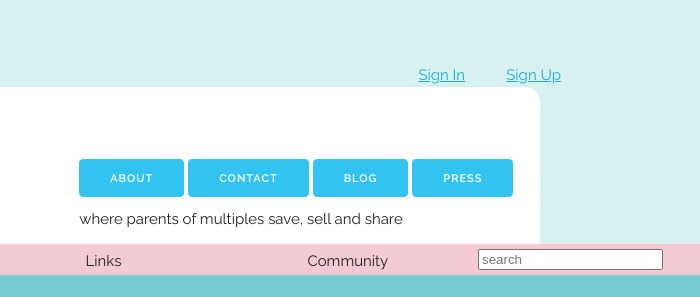
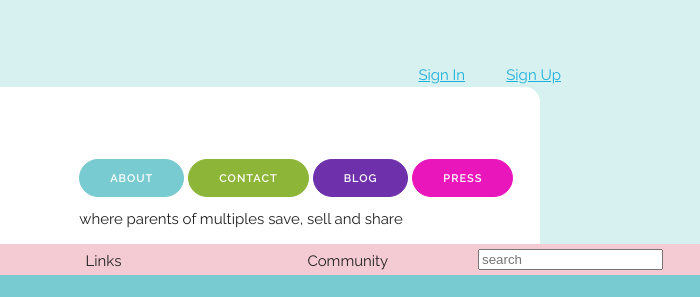
Before and after one commit to Capocaccia/skeleton, a plain HTML site: page src/index.html in a window 1280 px wide. Shown: the part 54-351 px from the top of the page, 580-1280 px from the left. Drawn offline with Linux system fonts and the light colour scheme.

Commit message:
top buttons

```diff
--- a/src/css/main.css
+++ b/src/css/main.css
@@ -42,28 +42,33 @@ body {
  .content {
   background-color: white;
   border-radius: 0 0 1em 1em;
-<<<<<<< HEAD
 }
 
 p {
   display: inline;
 }
 
+.button {
+  border-radius: 2em 2em 2em 2em;
+  color: white;
+}
 
+.button:first-child {
+  background-color: #78cbd0;
+  border-color: #78cbd0;
+}
 
+.button:nth-child(2) {
+  background-color: #8db639;
+  border-color: #8db639;
+}
 
+.button:nth-child(3) {
+  background-color: #6f30ac;
+  border-color: #6f30ac;
+}
 
-
-
-
-
-
-
-
-=======
- }
-
- p {
-   display: inline;
- }
->>>>>>> 07e80545111401e443735aaaab16d835aa7c41b2
+.button:nth-child(4) {
+  background-color: #e916bc;
+  border-color: #e916bc;
+}
--- a/src/css/skeleton.css
+++ b/src/css/skeleton.css
@@ -205,14 +205,14 @@ button.button-primary,
 input[type="submit"].button-primary,
 input[type="reset"].button-primary,
 input[type="button"].button-primary {
-  color: #FFF;
+/*  color: #FFF;
   background-color: #33C3F0;
-  border-color: #33C3F0; }
-.button.button-primary:hover,
+  border-color: #33C3F0;*/ }
+/*.button.button-primary:hover,
 button.button-primary:hover,
-input[type="submit"].button-primary:hover,
+input[type="submit"].button-primary:hover,                removed hover and default styling from top buttons
 input[type="reset"].button-primary:hover,
-input[type="button"].button-primary:hover,
+input[type="button"].button-primary:hover,*/
 .button.button-primary:focus,
 button.button-primary:focus,
 input[type="submit"].button-primary:focus,
```
